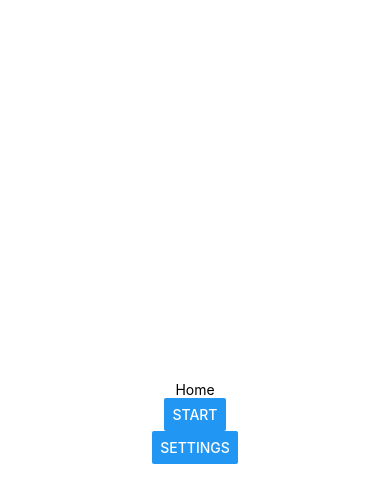
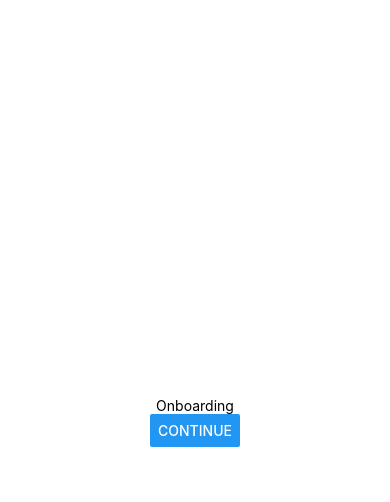
Before and after one commit to escuchame-app/escuchame, a React Native app: screen / in a window 390 px wide. Both pictures are taken after a click on the button "GET STARTED". Shown: the top 502 px of the page. Built offline with nearby package versions, Linux system fonts and the light colour scheme.

Commit message:
add an onboarding step

```diff
--- a/App.tsx
+++ b/App.tsx
@@ -10,13 +10,13 @@ import { Review } from "./screens/Review";
 import { Settings } from "./screens/Settings";
 import { Welcome } from "./screens/Welcome";
 import { initializeApp, getApps } from "firebase/app";
+import { Onboarding } from "./screens/Onboarding";
 
 if (getApps().length === 0) {
   initializeApp(config.firebase);
 }
 
 export default function App() {
-  console.log(config.firebase);
   const appMachine = useMemo(() => createAppMachine(), []);
   const appService = useInterpret(appMachine);
 
@@ -26,6 +26,7 @@ export default function App() {
         <Init />
         <Home />
         <Login />
+        <Onboarding />
         <Review />
         <Settings />
         <Welcome />
--- a/appMachine.ts
+++ b/appMachine.ts
@@ -24,7 +24,7 @@ const config = {
           target: "Login",
         },
         "welcome:start": {
-          target: "Home",
+          target: "Onboarding",
         },
       },
     },
@@ -71,6 +71,13 @@ const config = {
         },
       },
     },
+    Onboarding: {
+      on: {
+        "onboarding:end": {
+          target: "Home",
+        },
+      },
+    },
   },
 };
 
--- /dev/null
+++ b/screens/Onboarding/Onboarding.tsx
@@ -0,0 +1,43 @@
+import { useSelector } from "@xstate/react";
+import React, { Fragment, memo, useCallback, useContext } from "react";
+import { Button, StyleSheet, Text, View } from "react-native";
+import { AppServiceContext } from "../../appMachine";
+
+const Onboarding = memo(() => {
+  const appService = useContext(AppServiceContext);
+  const appState = useSelector(appService, (state) => state.value);
+
+  const handleContinue = useCallback(() => {
+    appService.send("onboarding:end");
+  }, [appService]);
+
+  if (appState !== "Onboarding") {
+    return <Fragment />;
+  }
+
+  return <OnboardingComponent onPressContinue={handleContinue} />;
+});
+
+interface OnboardingComponentProps {
+  onPressContinue: () => void;
+}
+
+function OnboardingComponent({ onPressContinue }: OnboardingComponentProps) {
+  return (
+    <View style={styles.container}>
+      <Text>Onboarding</Text>
+      <Button onPress={onPressContinue} title="Continue" />
+    </View>
+  );
+}
+
+const styles = StyleSheet.create({
+  container: {
+    flex: 1,
+    backgroundColor: "#fff",
+    alignItems: "center",
+    justifyContent: "center",
+  },
+});
+
+export { Onboarding };
--- /dev/null
+++ b/screens/Onboarding/index.ts
@@ -0,0 +1 @@
+export * from "./Onboarding";
```
